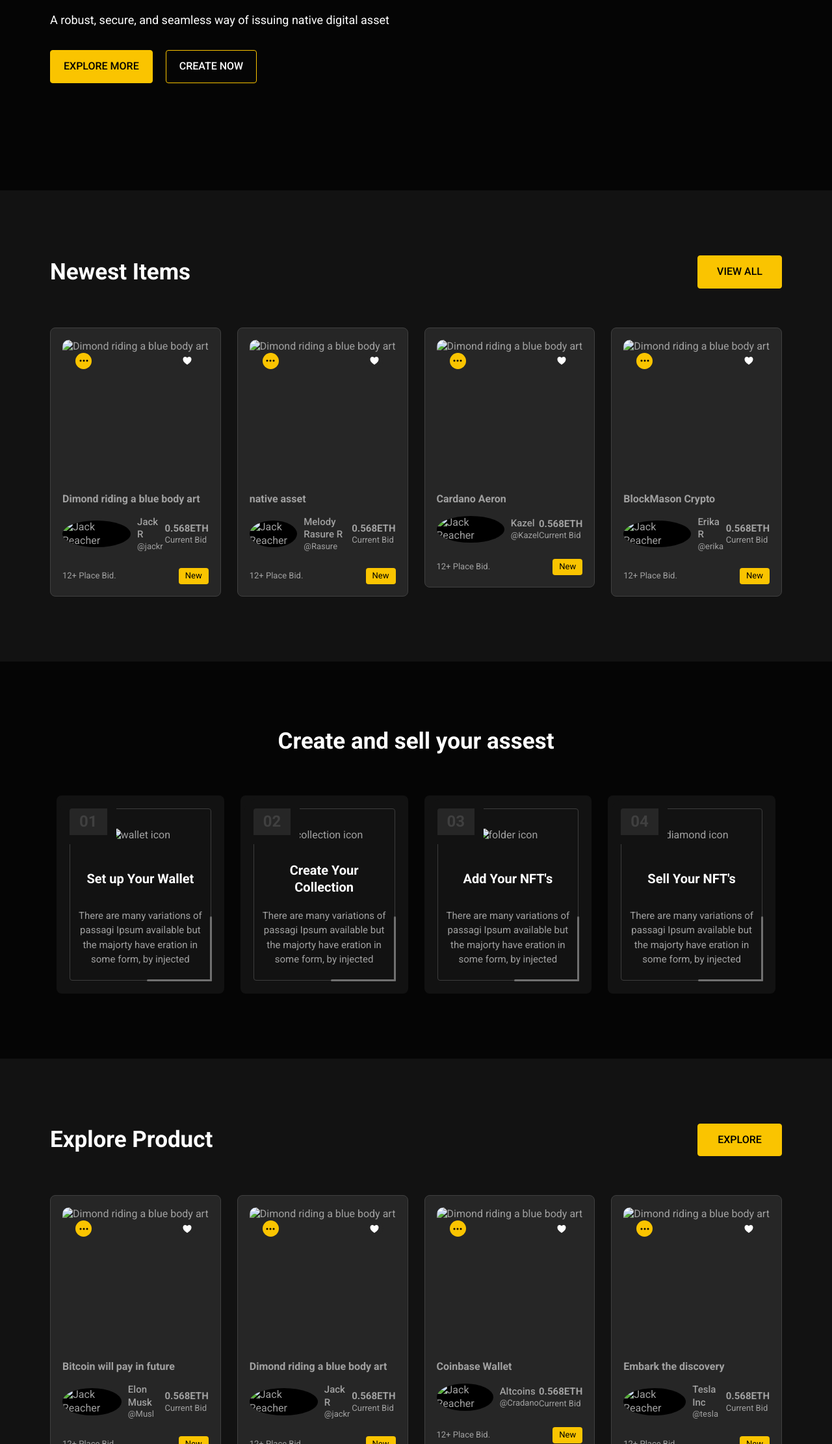
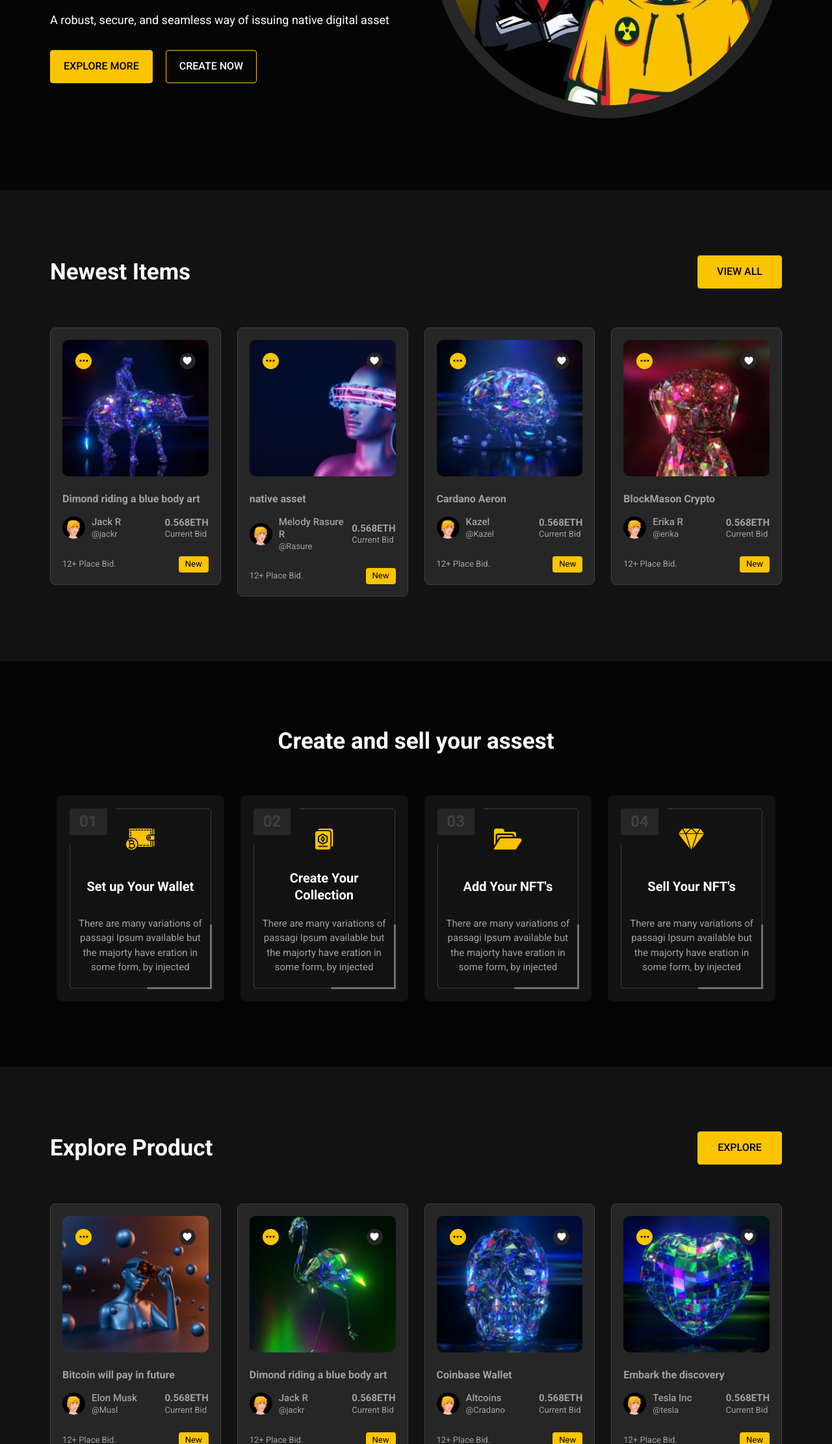
Before and after one commit to Deepanshigarg23/Empower, a plain HTML site: page index.html in a window 1280 px wide. Shown: the part 578-2800 px from the top of the page at 65% size. Drawn offline with nearby package versions, Linux system fonts and the light colour scheme.

Commit message:
index.html

```diff
--- a/index.html
+++ b/index.html
@@ -40,7 +40,7 @@
       <a href="#" class="logo">
         <img src="favicon.ico" alt="" width="100px " height="50px">
     </a>
-    <img src="images/logo1.png" alt="" width="120px" height="70px">
+    <img src="logo1.png" alt="" width="120px" height="70px">
 
       <div class="header-right">
 
@@ -132,7 +132,7 @@
           </div>
 
           <figure class="hero-banner">
-            <img src="images/hero-banner.jpg" alt="nft art">
+            <img src="hero-banner.jpg" alt="nft art">
           </figure>
 
         </div>
@@ -166,7 +166,7 @@
 
                 <figure class="product-banner">
 
-                  <img src="images/new-item-1.jpg" alt="Dimond riding a blue body art">
+                  <img src="new-item-1.jpg" alt="Dimond riding a blue body art">
 
                   <div class="product-actions">
                     <button class="product-card-menu">
@@ -191,7 +191,7 @@
                     <div class="product-author">
 
                       <figure class="author-img">
-                        <img src="images/bidding-user.png" alt="Jack Reacher">
+                        <img src="bidding-user.png" alt="Jack Reacher">
                       </figure>
 
                       <div class="author-content">
@@ -228,7 +228,7 @@
 
                 <figure class="product-banner">
 
-                  <img src="images/new-item-2.jpg" alt="Dimond riding a blue body art">
+                  <img src="new-item-2.jpg" alt="Dimond riding a blue body art">
 
                   <div class="product-actions">
                     <button class="product-card-menu">
@@ -253,7 +253,7 @@
                     <div class="product-author">
 
                       <figure class="author-img">
-                        <img src="images/bidding-user.png" alt="Jack Reacher">
+                        <img src="bidding-user.png" alt="Jack Reacher">
                       </figure>
 
                       <div class="author-content">
@@ -290,7 +290,7 @@
 
                 <figure class="product-banner">
 
-                  <img src="images/new-item-3.jpg" alt="Dimond riding a blue body art">
+                  <img src="new-item-3.jpg" alt="Dimond riding a blue body art">
 
                   <div class="product-actions">
                     <button class="product-card-menu">
@@ -315,7 +315,7 @@
                     <div class="product-author">
 
                       <figure class="author-img">
-                        <img src="images/bidding-user.png" alt="Jack Reacher">
+                        <img src="bidding-user.png" alt="Jack Reacher">
                       </figure>
 
                       <div class="author-content">
@@ -352,7 +352,7 @@
 
                 <figure class="product-banner">
 
-                  <img src="images/new-item-4.jpg" alt="Dimond riding a blue body art">
+                  <img src="new-item-4.jpg" alt="Dimond riding a blue body art">
 
                   <div class="product-actions">
                     <button class="product-card-menu">
@@ -377,7 +377,7 @@
                     <div class="product-author">
 
                       <figure class="author-img">
-                        <img src="images/bidding-user.png" alt="Jack Reacher">
+                        <img src="bidding-user.png" alt="Jack Reacher">
                       </figure>
 
                       <div class="author-content">
@@ -434,7 +434,7 @@
                 <div class="card-number">01</div>
 
                 <div class="card-icon">
-                  <img src="images/single-create-sell-item-1.png" alt="wallet icon">
+                  <img src="single-create-sell-item-1.png" alt="wallet icon">
                 </div>
 
                 <h3 class="h3 about-card-title">Set up Your Wallet</h3>
@@ -453,7 +453,7 @@
                 <div class="card-number">02</div>
 
                 <div class="card-icon">
-                  <img src="images/single-create-sell-item-2.png" alt="collection icon">
+                  <img src="single-create-sell-item-2.png" alt="collection icon">
                 </div>
 
                 <h3 class="h3 about-card-title">Create Your Collection</h3>
@@ -472,7 +472,7 @@
                 <div class="card-number">03</div>
 
                 <div class="card-icon">
-                  <img src="images/single-create-sell-item-3.png" alt="folder icon">
+                  <img src="single-create-sell-item-3.png" alt="folder icon">
                 </div>
 
                 <h3 class="h3 about-card-title">Add Your NFT's</h3>
@@ -491,7 +491,7 @@
                 <div class="card-number">04</div>
 
                 <div class="card-icon">
-                  <img src="images/single-create-sell-item-4.png" alt="diamond icon">
+                  <img src="single-create-sell-item-4.png" alt="diamond icon">
                 </div>
 
                 <h3 class="h3 about-card-title">Sell Your NFT's</h3>
@@ -536,7 +536,7 @@
 
                 <figure class="product-banner">
 
-                  <img src="images/explore-product-1.jpg" alt="Dimond riding a blue body art">
+                  <img src="explore-product-1.jpg" alt="Dimond riding a blue body art">
 
                   <div class="product-actions">
                     <button class="product-card-menu">
@@ -561,7 +561,7 @@
                     <div class="product-author">
 
                       <figure class="author-img">
-                        <img src="images/bidding-user.png" alt="Jack Reacher">
+                        <img src="bidding-user.png" alt="Jack Reacher">
                       </figure>
 
                       <div class="author-content">
@@ -598,7 +598,7 @@
 
                 <figure class="product-banner">
 
-                  <img src="images/explore-product-2.jpg" alt="Dimond riding a blue body art">
+                  <img src="explore-product-2.jpg" alt="Dimond riding a blue body art">
 
                   <div class="product-actions">
                     <button class="product-card-menu">
@@ -623,7 +623,7 @@
                     <div class="product-author">
 
                       <figure class="author-img">
-                        <img src="images/bidding-user.png" alt="Jack Reacher">
+                        <img src="bidding-user.png" alt="Jack Reacher">
                       </figure>
 
                       <div class="author-content">
@@ -660,7 +660,7 @@
 
                 <figure class="product-banner">
 
-                  <img src="images/explore-product-3.jpg" alt="Dimond riding a blue body art">
+                  <img src="explore-product-3.jpg" alt="Dimond riding a blue body art">
 
                   <div class="product-actions">
                     <button class="product-card-menu">
@@ -685,7 +685,7 @@
                     <div class="product-author">
 
                       <figure class="author-img">
-                        <img src="images/bidding-user.png" alt="Jack Reacher">
+                        <img src="bidding-user.png" alt="Jack Reacher">
                       </figure>
 
                       <div class="author-content">
@@ -722,7 +722,7 @@
 
                 <figure class="product-banner">
 
-                  <img src="images/explore-product-4.jpg" alt="Dimond riding a blue body art">
+                  <img src="explore-product-4.jpg" alt="Dimond riding a blue body art">
 
                   <div class="product-actions">
                     <button class="product-card-menu">
@@ -747,7 +747,7 @@
                     <div class="product-author">
 
                       <figure class="author-img">
-                        <img src="images/bidding-user.png" alt="Jack Reacher">
+                        <img src="bidding-user.png" alt="Jack Reacher">
                       </figure>
 
                       <div class="author-content">
@@ -784,7 +784,7 @@
 
                 <figure class="product-banner">
 
-                  <img src="images/explore-product-5.jpg" alt="Dimond riding a blue body art">
+                  <img src="explore-product-5.jpg" alt="Dimond riding a blue body art">
 
                   <div class="product-actions">
                     <button class="product-card-menu">
@@ -809,7 +809,7 @@
                     <div class="product-author">
 
                       <figure class="author-img">
-                        <img src="images/bidding-user.png" alt="Jack Reacher">
+                        <img src="bidding-user.png" alt="Jack Reacher">
                       </figure>
 
                       <div class="author-content">
@@ -846,7 +846,7 @@
 
                 <figure class="product-banner">
 
-                  <img src="images/explore-product-6.jpg" alt="Dimond riding a blue body art">
+                  <img src="explore-product-6.jpg" alt="Dimond riding a blue body art">
 
                   <div class="product-actions">
                     <button class="product-card-menu">
@@ -871,7 +871,7 @@
                     <div class="product-author">
 
                       <figure class="author-img">
-                        <img src="images/bidding-user.png" alt="Jack Reacher">
+                        <img src="bidding-user.png" alt="Jack Reacher">
                       </figure>
 
                       <div class="author-content">
@@ -908,7 +908,7 @@
 
                 <figure class="product-banner">
 
-                  <img src="images/explore-product-7.jpg" alt="Dimond riding a blue body art">
+                  <img src="explore-product-7.jpg" alt="Dimond riding a blue body art">
 
                   <div class="product-actions">
                     <button class="product-card-menu">
@@ -933,7 +933,7 @@
                     <div class="product-author">
 
                       <figure class="author-img">
-                        <img src="images/bidding-user.png" alt="Jack Reacher">
+                        <img src="bidding-user.png" alt="Jack Reacher">
                       </figure>
 
                       <div class="author-content">
@@ -970,7 +970,7 @@
 
                 <figure class="product-banner">
 
-                  <img src="images/explore-product-8.jpg" alt="Dimond riding a blue body art">
+                  <img src="explore-product-8.jpg" alt="Dimond riding a blue body art">
 
                   <div class="product-actions">
                     <button class="product-card-menu">
@@ -995,7 +995,7 @@
                     <div class="product-author">
 
                       <figure class="author-img">
-                        <img src="images/bidding-user.png" alt="Jack Reacher">
+                        <img src="bidding-user.png" alt="Jack Reacher">
                       </figure>
 
                       <div class="author-content">
@@ -1055,7 +1055,7 @@
                 <div class="card-number">01</div>
 
                 <figure class="card-avatar">
-                  <img src="images/seller-01.png" alt="Brodband">
+                  <img src="seller-01.png" alt="Brodband">
 
                   <div class="avatar-badge">
                     <ion-icon name="checkmark-outline"></ion-icon>
@@ -1077,7 +1077,7 @@
                 <div class="card-number">02</div>
 
                 <figure class="card-avatar">
-                  <img src="images/seller-02.png" alt="Alexander">
+                  <img src="seller-02.png" alt="Alexander">
                 </figure>
 
                 <div class="card-content">
@@ -1095,7 +1095,7 @@
                 <div class="card-number">03</div>
 
                 <figure class="card-avatar">
-                  <img src="images/seller-03.png" alt="William Jeck">
+                  <img src="seller-03.png" alt="William Jeck">
                 </figure>
 
                 <div class="card-content">
@@ -1113,7 +1113,7 @@
                 <div class="card-number">04</div>
 
                 <figure class="card-avatar">
-                  <img src="images/seller-04.png" alt="Henry Jhon">
+                  <img src="seller-04.png" alt="Henry Jhon">
 
                   <div class="avatar-badge">
                     <ion-icon name="checkmark-outline"></ion-icon>
@@ -1135,7 +1135,7 @@
                 <div class="card-number">05</div>
 
                 <figure class="card-avatar">
-                  <img src="images/seller-05.png" alt="James Thomas">
+                  <img src="seller-05.png" alt="James Thomas">
 
                   <div class="avatar-badge">
                     <ion-icon name="checkmark-outline"></ion-icon>
@@ -1157,7 +1157,7 @@
                 <div class="card-number">06</div>
 
                 <figure class="card-avatar">
-                  <img src="images/seller-06.png" alt="Anthony Roy">
+                  <img src="seller-06.png" alt="Anthony Roy">
                 </figure>
 
                 <div class="card-content">
@@ -1175,7 +1175,7 @@
                 <div class="card-number">07</div>
 
                 <figure class="card-avatar">
-                  <img src="images/seller-07.png" alt="Chritopher">
+                  <img src="seller-07.png" alt="Chritopher">
                 </figure>
 
                 <div class="card-content">
@@ -1193,7 +1193,7 @@
                 <div class="card-number">08</div>
 
                 <figure class="card-avatar">
-                  <img src="images/seller-08.png" alt="Elijabeth Ran">
+                  <img src="seller-08.png" alt="Elijabeth Ran">
                 </figure>
 
                 <div class="card-content">
@@ -1211,7 +1211,7 @@
                 <div class="card-number">09</div>
 
                 <figure class="card-avatar">
-                  <img src="images/seller-01.png" alt="Brodband HR">
+                  <img src="seller-01.png" alt="Brodband HR">
                 </figure>
 
                 <div class="card-content">
@@ -1229,7 +1229,7 @@
                 <div class="card-number">10</div>
 
                 <figure class="card-avatar">
-                  <img src="images/seller-02.png" alt="Michel Raw">
+                  <img src="seller-02.png" alt="Michel Raw">
 
                   <div class="avatar-badge">
                     <ion-icon name="checkmark-outline"></ion-icon>
@@ -1251,7 +1251,7 @@
                 <div class="card-number">11</div>
 
                 <figure class="card-avatar">
-                  <img src="images/seller-03.png" alt="Liam Dylan">
+                  <img src="seller-03.png" alt="Liam Dylan">
 
                   <div class="avatar-badge">
                     <ion-icon name="checkmark-outline"></ion-icon>
@@ -1273,7 +1273,7 @@
                 <div class="card-number">12</div>
 
                 <figure class="card-avatar">
-                  <img src="images/seller-04.png" alt="Thomas Jar">
+                  <img src="seller-04.png" alt="Thomas Jar">
                 </figure>
 
                 <div class="card-content">
@@ -1312,7 +1312,7 @@
           <a href="#" class="logo">
             <img src="favicon.ico" width="100px" height="50px">
           </a>
-          <img src="images/logo1.png" alt="" width="120px" height="70px">
+          <img src="logo1.png" alt="" width="120px" height="70px">
 
           <p class="footer-brand-text">
             There are many variations of passages of but the majority have suffered alterations cted humour, or
```
